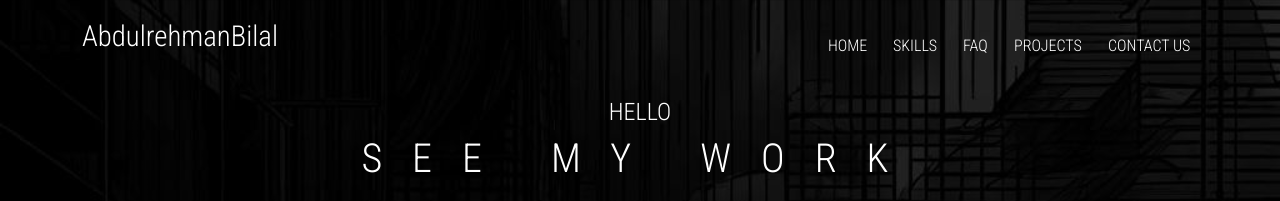
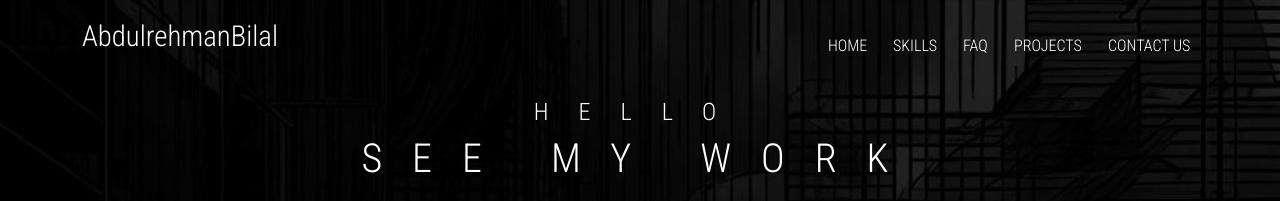
Before and after one commit to xMaan1/Portfolio-Website, a plain HTML site: page index.html in a window 1280 px wide. Shown: the top 201 px of the page. Drawn offline with nearby package versions, Linux system fonts and the light colour scheme.

Commit message:
Spacing Update

```diff
--- a/index.html
+++ b/index.html
@@ -55,7 +55,7 @@
             </div>
         </nav>
         <div class="container text-center pt-4" class="position:absolute;">
-            <p class="h4">HELLO</p>
+            <p class="h4" style="letter-spacing: 30px;">HELLO</p>
             <p class="h1" style="letter-spacing: 30px;padding-bottom:30px;">SEE MY WORK</p>
             <a href="index.html"><button class="btn btn-outline-light">Learn More!</button></a>
         </div>
```
